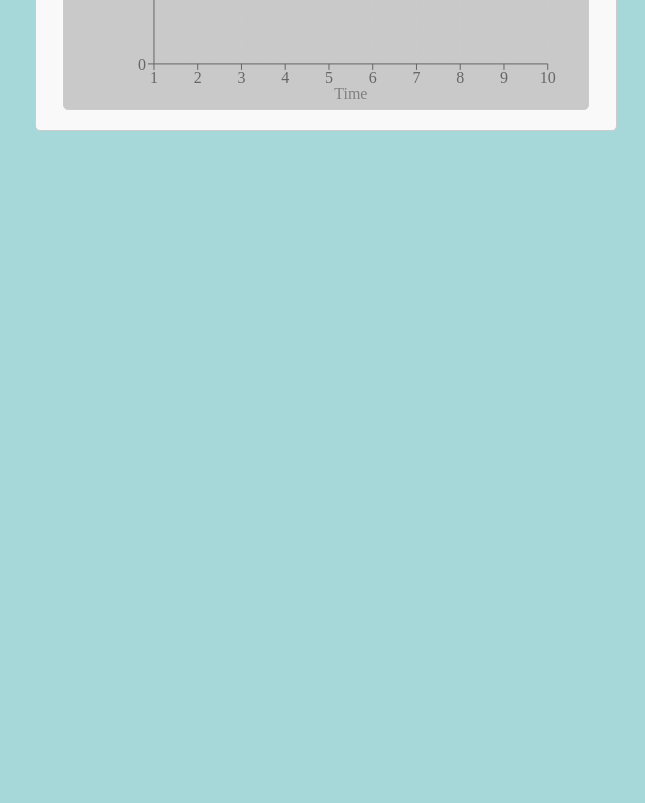
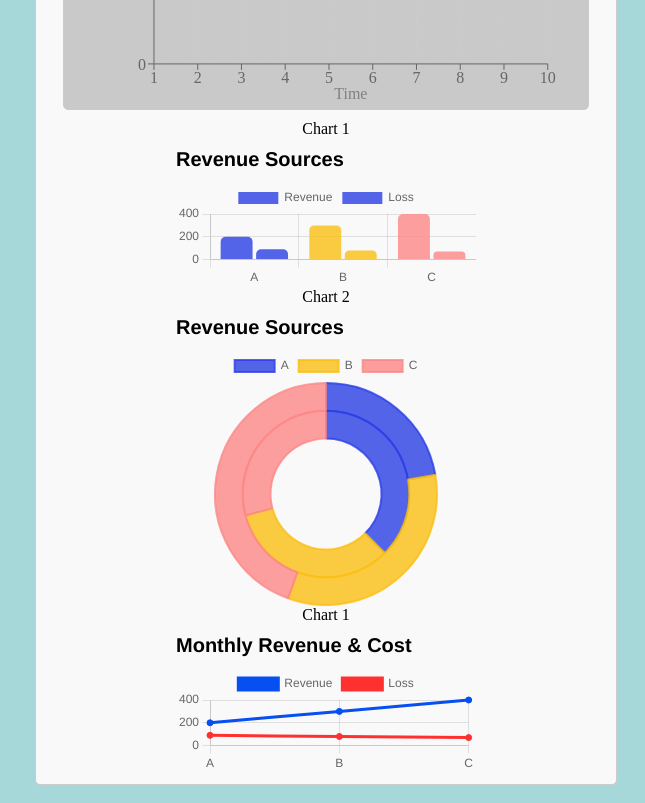
Before and after one commit to oslabs-beta/watchtower, a React app in the folder client/: page / in a window 1280 px wide. Shown: the part 1480-2283 px from the top of the page, without its empty margins (635-1280 px from the left). Before the commit the page ends 1629 px from the top, so only its background shows below. Built offline with nearby package versions, Linux system fonts and the light colour scheme; the HTML template or start-up script is replaced by a standard one.

Commit message:
working on chartjs

```diff
--- a/client/package.json
+++ b/client/package.json
@@ -10,7 +10,9 @@
   "license": "ISC",
   "description": "",
   "dependencies": {
+    "chart.js": "^4.4.3",
     "react": "^18.3.1",
+    "react-chartjs-2": "^5.2.0",
     "react-dom": "^18.3.1",
     "react-router-dom": "^6.24.1",
     "recharts": "^2.12.7"
--- /dev/null
+++ b/client/src/components/ConsumedCapacity.jsx
@@ -0,0 +1,138 @@
+import React from 'react';
+import { defaults } from 'chart.js/auto';
+import { Bar, Doughnut, Line } from 'react-chartjs-2';
+
+// defaults.maintainAspectRatio = false;
+defaults.responsive = true;
+
+defaults.plugins.title.display = true;
+defaults.plugins.title.align = 'start';
+defaults.plugins.title.font.size = 20;
+defaults.plugins.title.color = 'black';
+
+
+
+const ConsumedCapacity = () => {
+  return (
+    <div>
+      <div>Chart 1</div>
+      <div>
+        <Bar
+          data={{
+            labels: ['A', 'B', 'C'],
+            datasets: [
+              {
+                label: 'Revenue',
+                data: [200, 300, 400],
+                backgroundColor: [
+                  "rgba(43, 63, 229, 0.8)",
+                  "rgba(250, 192, 19, 0.8)",
+                  "rgba(253, 135, 135, 0.8)",
+                ],
+                borderRadius: 5,
+              },
+              {
+                label: 'Loss',
+                data: [90, 80, 70],
+                backgroundColor: [
+                  "rgba(43, 63, 229, 0.8)",
+                  "rgba(250, 192, 19, 0.8)",
+                  "rgba(253, 135, 135, 0.8)",
+                ],
+                borderRadius: 5,
+              }
+            ]
+          }}
+          options={{
+            plugins: {
+              title: {
+                text: 'Revenue Sources',
+              }
+            }
+          }}
+        />
+      </div>
+      <div>Chart 2</div>
+      <div>
+        <Doughnut
+          data={{
+            labels: ['A', 'B', 'C'],
+            datasets: [
+              {
+                label: 'Revenue',
+                data: [200, 300, 400],
+                backgroundColor: [
+                  "rgba(43, 63, 229, 0.8)",
+                  "rgba(250, 192, 19, 0.8)",
+                  "rgba(253, 135, 135, 0.8)",
+                ],
+                borderColor: [
+                  "rgba(43, 63, 229, 0.8)",
+                  "rgba(250, 192, 19, 0.8)",
+                  "rgba(253, 135, 135, 0.8)",
+                ],
+              },
+              {
+                label: 'Loss',
+                data: [90, 80, 70],
+                backgroundColor: [
+                  "rgba(43, 63, 229, 0.8)",
+                  "rgba(250, 192, 19, 0.8)",
+                  "rgba(253, 135, 135, 0.8)",
+                ],
+                borderColor: [
+                  "rgba(43, 63, 229, 0.8)",
+                  "rgba(250, 192, 19, 0.8)",
+                  "rgba(253, 135, 135, 0.8)",
+                ],
+              }
+            ]
+          }}
+          options={{
+            plugins: {
+              title: {
+                text: 'Revenue Sources',
+              }
+            }
+          }}
+        />
+      </div>
+      <div>Chart 1</div>
+      <div>
+        <Line
+          data={{
+            labels: ['A', 'B', 'C'],
+            datasets: [
+              {
+                label: 'Revenue',
+                data: [200, 300, 400],
+                backgroundColor: '#064FF0',
+                borderColor: '#064FF0',
+              },
+              {
+                label: 'Loss',
+                data: [90, 80, 70],
+                backgroundColor: '#FF3030',
+                borderColor: '#FF3030',
+              },
+            ]
+          }}
+          options={{
+            elements: {
+              line: {
+                tension: 0.5,
+              },
+            },
+            plugins: {
+              title: {
+                text: 'Monthly Revenue & Cost',
+              },
+            },
+          }}
+        />
+      </div>
+    </div>
+  );
+}
+
+export default ConsumedCapacity;
--- a/client/src/components/GraphContainer.jsx
+++ b/client/src/components/GraphContainer.jsx
@@ -2,6 +2,7 @@ import React from 'react';
 import RcuGraphContainer from './RcuGraphContainer';
 import WcuGraphContainer from './WcuGraphContainer';
 import TotalTimeGraphContainer from './TotalTimeGraphContainer';
+import ConsumedCapacity from './ConsumedCapacity';
 import '../styles/graphContainer.scss';
 
 function GraphContainer() {
@@ -11,6 +12,7 @@ function GraphContainer() {
       <RcuGraphContainer />
       <WcuGraphContainer />
       <TotalTimeGraphContainer />
+      <ConsumedCapacity />
     </div>
   );
 }
--- a/client/src/components/NavBar.jsx
+++ b/client/src/components/NavBar.jsx
@@ -7,7 +7,9 @@ const NavBar = () => {
   return (
     <nav className='navbar'>
       <div className='container'>
+      <Link to='/' className='links'>
         <img src={logo} alt='watchtower logo' />
+      </Link>
         <ul className='menu'>
           <li className='items'>
             <Link to='/accountInfo' className='links'>
```
